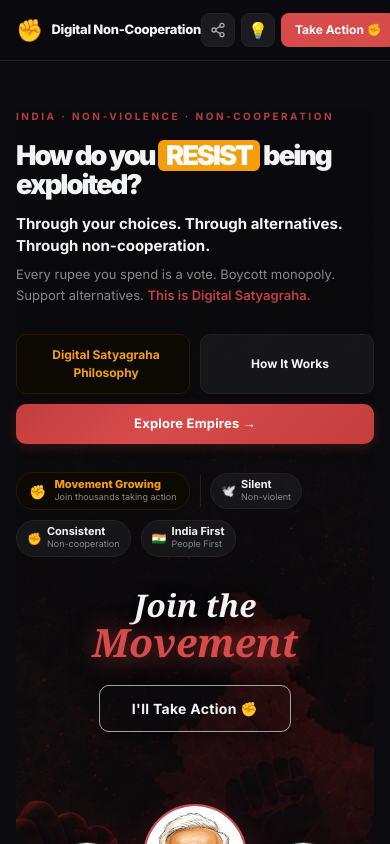
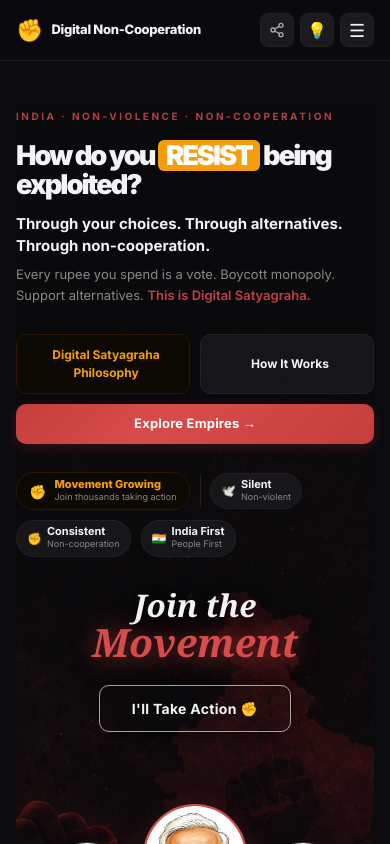
Before and after one commit to Xcel-Host/digital-non-cooperation, a React (Vite) app: page / in a window 390 px wide. Shown: the top 844 px of the page. Built offline with nearby package versions, Linux system fonts and the light colour scheme.

Commit message:
45 mobile view

```diff
--- a/src/components/Navbar.jsx
+++ b/src/components/Navbar.jsx
@@ -1,10 +1,18 @@
 import { Link, useLocation } from 'react-router-dom'
-import { useState } from 'react'
+import { useState, useEffect } from 'react'
 
 export default function Navbar({ theme, toggleTheme, closeEmpires }) {
   const location = useLocation()
   const [menuOpen, setMenuOpen] = useState(false)
   const [shareOpen, setShareOpen] = useState(false)
+  const [isMobile, setIsMobile] = useState(typeof window !== 'undefined' ? window.innerWidth < 768 : false)
+
+  useEffect(() => {
+    const handleResize = () => setIsMobile(window.innerWidth < 768)
+    window.addEventListener('resize', handleResize)
+    return () => window.removeEventListener('resize', handleResize)
+  }, [])
+
   const isDark = theme !== 'light'
   const bg = isDark ? 'rgba(11,11,15,0.97)' : 'rgba(244,244,240,0.97)'
   const border = isDark ? '#222' : '#ddd'
@@ -36,36 +44,37 @@ export default function Navbar({ theme, toggleTheme, closeEmpires }) {
     <nav style={{ position: 'sticky', top: 0, zIndex: 50, background: bg, borderBottom: `0.5px solid ${border}`, backdropFilter: 'blur(12px)' }}>
       <div className="max-w-6xl mx-auto px-4" style={{ height: 60, display: 'flex', alignItems: 'center', justifyContent: 'space-between' }}>
 
-        {/* Logo — just emoji + text, no box, always clickable */}
+        {/* Logo */}
         <Link to="/" onClick={closeEmpires} style={{ display: 'flex', alignItems: 'center', gap: 8, textDecoration: 'none', flexShrink: 0 }}>
           <span style={{ fontSize: 22 }}>✊</span>
           <span style={{ fontSize: 13, fontWeight: 800, letterSpacing: '-0.3px', color: textColor }}>Digital Non-Cooperation</span>
         </Link>
 
         {/* Desktop links */}
-        <div className="hidden md:flex" style={{ alignItems: 'center', gap: 0 }}>
+        {!isMobile && (
+          <div style={{ display: 'flex', alignItems: 'center', gap: 0 }}>
             {links.map(l => (
-            <Link key={l.to} to={l.to} onClick={l.to === '/' ? closeEmpires : undefined} style={{ padding: '6px 12px', fontSize: 12, fontWeight: 500, textDecoration: 'none', color: location.pathname === l.to ? '#D84B4B' : muted, borderBottom: location.pathname === l.to ? '2px solid #D84B4B' : '2px solid transparent', transition: 'color 0.15s' }}>
+              <Link key={l.to} to={l.to} onClick={l.to === '/' ? closeEmpires : undefined}
+                style={{ padding: '6px 12px', fontSize: 12, fontWeight: 500, textDecoration: 'none', color: location.pathname === l.to ? '#D84B4B' : muted, borderBottom: location.pathname === l.to ? '2px solid #D84B4B' : '2px solid transparent', transition: 'color 0.15s' }}>
                 {l.label}
               </Link>
             ))}
           </div>
+        )}
 
         {/* Right actions */}
         <div style={{ display: 'flex', alignItems: 'center', gap: 6, position: 'relative' }}>
 
-          {/* Share button — with visible icon */}
+          {/* Share button */}
           <div style={{ position: 'relative' }}>
             <button onClick={() => setShareOpen(s => !s)}
-              aria-label="Share this platform"
-              title="Share"
+              aria-label="Share"
               style={{ width: 34, height: 34, borderRadius: 8, border: `0.5px solid ${border}`, background: isDark ? '#1a1a1f' : '#e8e8e3', cursor: 'pointer', display: 'flex', alignItems: 'center', justifyContent: 'center', color: isDark ? '#aaa' : '#555' }}>
               <svg width="16" height="16" viewBox="0 0 24 24" fill="none" stroke="currentColor" strokeWidth="2" strokeLinecap="round" strokeLinejoin="round">
                 <circle cx="18" cy="5" r="3"/><circle cx="6" cy="12" r="3"/><circle cx="18" cy="19" r="3"/>
                 <line x1="8.59" y1="13.51" x2="15.42" y2="17.49"/><line x1="15.41" y1="6.51" x2="8.59" y2="10.49"/>
               </svg>
             </button>
-
             {shareOpen && (
               <>
                 <div onClick={() => setShareOpen(false)} style={{ position: 'fixed', inset: 0, zIndex: 98 }} />
@@ -74,7 +83,7 @@ export default function Navbar({ theme, toggleTheme, closeEmpires }) {
                   {shareOptions.map(s => (
                     <a key={s.label} href={s.url} target="_blank" rel="noopener noreferrer"
                       onClick={() => setShareOpen(false)}
-                      style={{ display: 'block', padding: '8px 4px', borderBottom: `0.5px solid ${border}`, fontSize: 12, color: muted, textDecoration: 'none', cursor: 'pointer' }}>
+                      style={{ display: 'block', padding: '8px 4px', borderBottom: `0.5px solid ${border}`, fontSize: 12, color: muted, textDecoration: 'none' }}>
                       {s.label}
                     </a>
                   ))}
@@ -93,30 +102,35 @@ export default function Navbar({ theme, toggleTheme, closeEmpires }) {
             {isDark ? '💡' : '🌙'}
           </button>
 
-          {/* Take Action — always visible */}
+          {/* Desktop: Take Action button */}
+          {!isMobile && (
             <Link to="/participate"
               style={{ display: 'flex', alignItems: 'center', gap: 6, background: '#D84B4B', color: '#fff', fontSize: 12, fontWeight: 700, padding: '8px 14px', borderRadius: 8, textDecoration: 'none', whiteSpace: 'nowrap' }}>
               Take Action ✊
             </Link>
+          )}
 
-          {/* Mobile hamburger */}
-          <button className="md:hidden" onClick={() => setMenuOpen(!menuOpen)} aria-label="Menu"
-            style={{ padding: '4px 8px', color: muted, background: 'none', border: `0.5px solid ${border}`, borderRadius: 6, cursor: 'pointer', fontSize: 18, lineHeight: 1 }}>
-            ☰
+          {/* Mobile: hamburger */}
+          {isMobile && (
+            <button onClick={() => setMenuOpen(!menuOpen)} aria-label="Menu"
+              style={{ width: 34, height: 34, borderRadius: 8, border: `0.5px solid ${border}`, background: isDark ? '#1a1a1f' : '#e8e8e3', cursor: 'pointer', display: 'flex', alignItems: 'center', justifyContent: 'center', fontSize: 18, color: textColor }}>
+              {menuOpen ? '✕' : '☰'}
             </button>
+          )}
         </div>
       </div>
 
-      {menuOpen && (
+      {/* Mobile menu */}
+      {isMobile && menuOpen && (
         <div style={{ background: isDark ? '#111' : '#eeeeea', borderTop: `0.5px solid ${border}`, padding: '10px 16px', display: 'flex', flexDirection: 'column', gap: 4 }}>
           {links.map(l => (
-            <Link key={l.to} to={l.to} onClick={() => setMenuOpen(false)}
-              style={{ padding: '8px 12px', borderRadius: 8, fontSize: 13, fontWeight: 500, textDecoration: 'none', color: location.pathname === l.to ? '#D84B4B' : muted, background: location.pathname === l.to ? 'rgba(216,75,75,0.08)' : 'transparent' }}>
+            <Link key={l.to} to={l.to} onClick={() => { setMenuOpen(false); if (l.to === '/') closeEmpires() }}
+              style={{ padding: '10px 12px', borderRadius: 8, fontSize: 14, fontWeight: 500, textDecoration: 'none', color: location.pathname === l.to ? '#D84B4B' : muted, background: location.pathname === l.to ? 'rgba(216,75,75,0.08)' : 'transparent' }}>
               {l.label}
             </Link>
           ))}
           <Link to="/participate" onClick={() => setMenuOpen(false)}
-            style={{ marginTop: 8, background: '#D84B4B', color: '#fff', fontSize: 13, fontWeight: 700, padding: '10px 12px', borderRadius: 8, textDecoration: 'none', textAlign: 'center' }}>
+            style={{ marginTop: 8, background: '#D84B4B', color: '#fff', fontSize: 14, fontWeight: 700, padding: '12px', borderRadius: 8, textDecoration: 'none', textAlign: 'center' }}>
             Take Action ✊
           </Link>
         </div>
```
Lines whose indentation alone changed are shown as unchanged.
